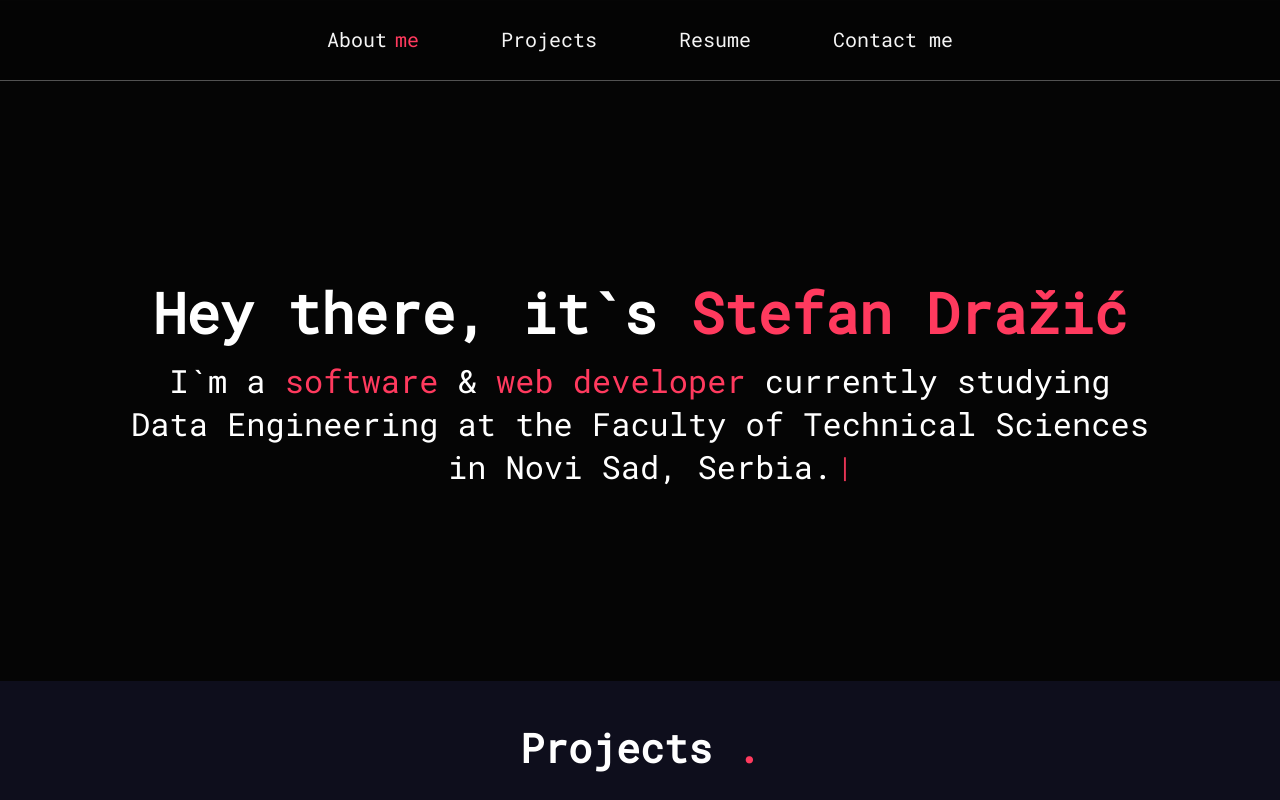
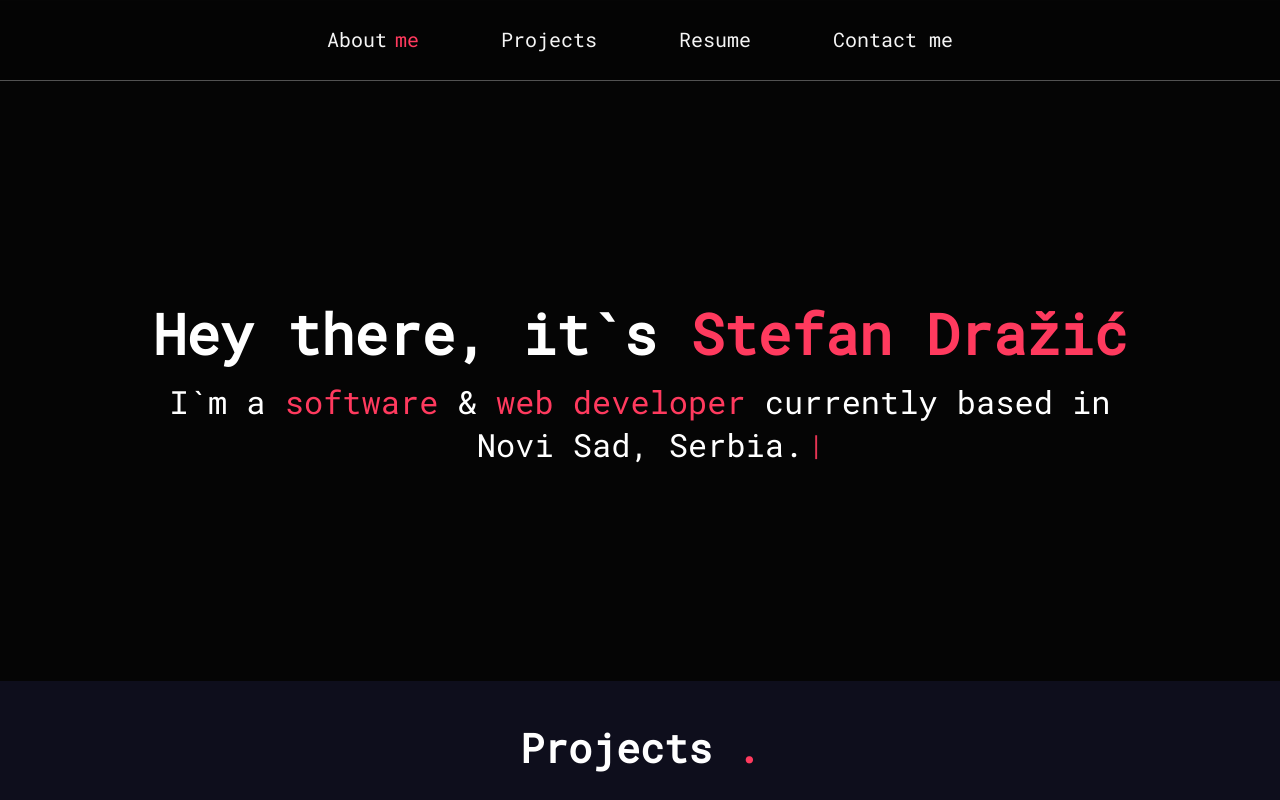
Before and after one commit to stefandrazicstefan/portfolio, a React (Create React App) app: page / in a window 1280 px wide. Shown: the top 800 px of the page. Built offline with nearby package versions, Linux system fonts and the light colour scheme.

Commit message:
about me change

```diff
--- a/src/App.js
+++ b/src/App.js
@@ -182,8 +182,7 @@ function App() {
           </p>
           <p className="name_p">
             I`m a <span>software</span> & <span>web developer</span>{" "}
-            currently studying Data Engineering at the Faculty of
-            Technical Sciences in Novi Sad, Serbia.
+            currently based in Novi Sad, Serbia.
           </p>
         </div>
       </section>
```
